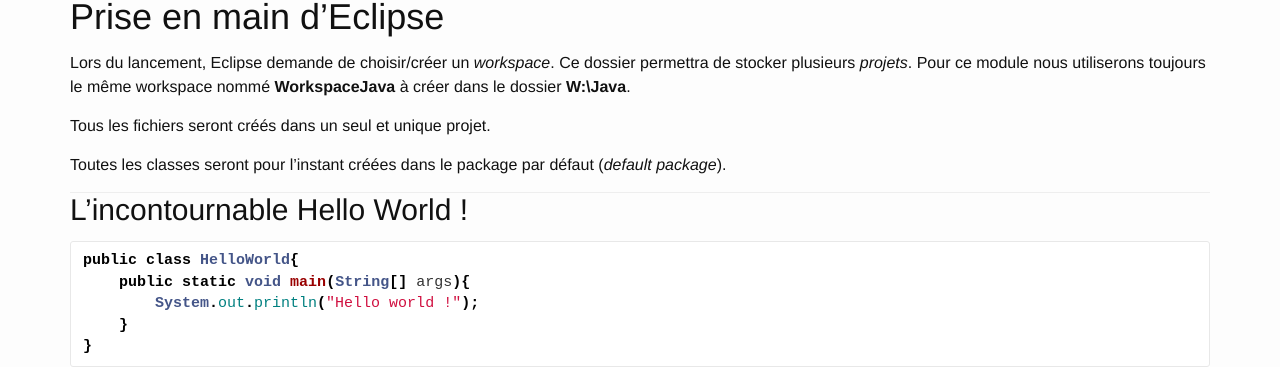
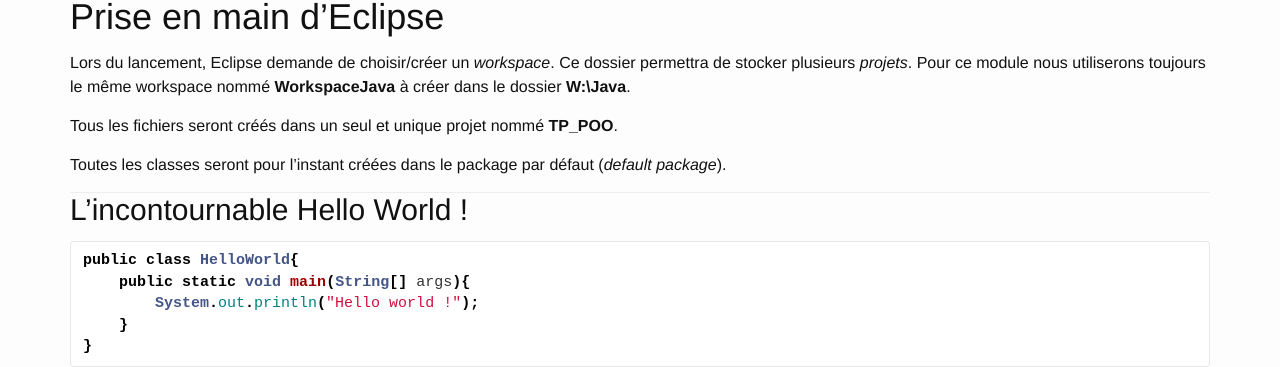
Before and after one commit to geiilyon/geiilyon.github.io, a Jekyll site: the page built from _collection_enonces/tp1.md, in a window 1280 px wide and 900 px high. Shown: the part 332-699 px from the top of the window. Built offline with Jekyll 4.4.1, drawn with Linux system fonts in a browser that asks for light colours; nearby versions of some CDN libraries; library files that are not in the unit come from our copies.

Commit message:
Modification du nom du projet.

```diff
--- a/_collection_enonces/tp1.md
+++ b/_collection_enonces/tp1.md
@@ -9,7 +9,7 @@ excerpt: Prise en main d'Eclipse. Création de projets, classes, expérimentatio
 Lors du lancement, Eclipse demande de choisir/créer un *workspace*. Ce dossier permettra de stocker plusieurs *projets*.
 Pour ce module nous utiliserons toujours le même workspace nommé **WorkspaceJava** à créer dans le dossier **W:\Java**.
 
-Tous les fichiers seront créés dans un seul et unique projet.
+Tous les fichiers seront créés dans un seul et unique projet nommé **TP_POO**.
 
 Toutes les classes seront pour l'instant créées dans le package par défaut (*default package*).
 
```
